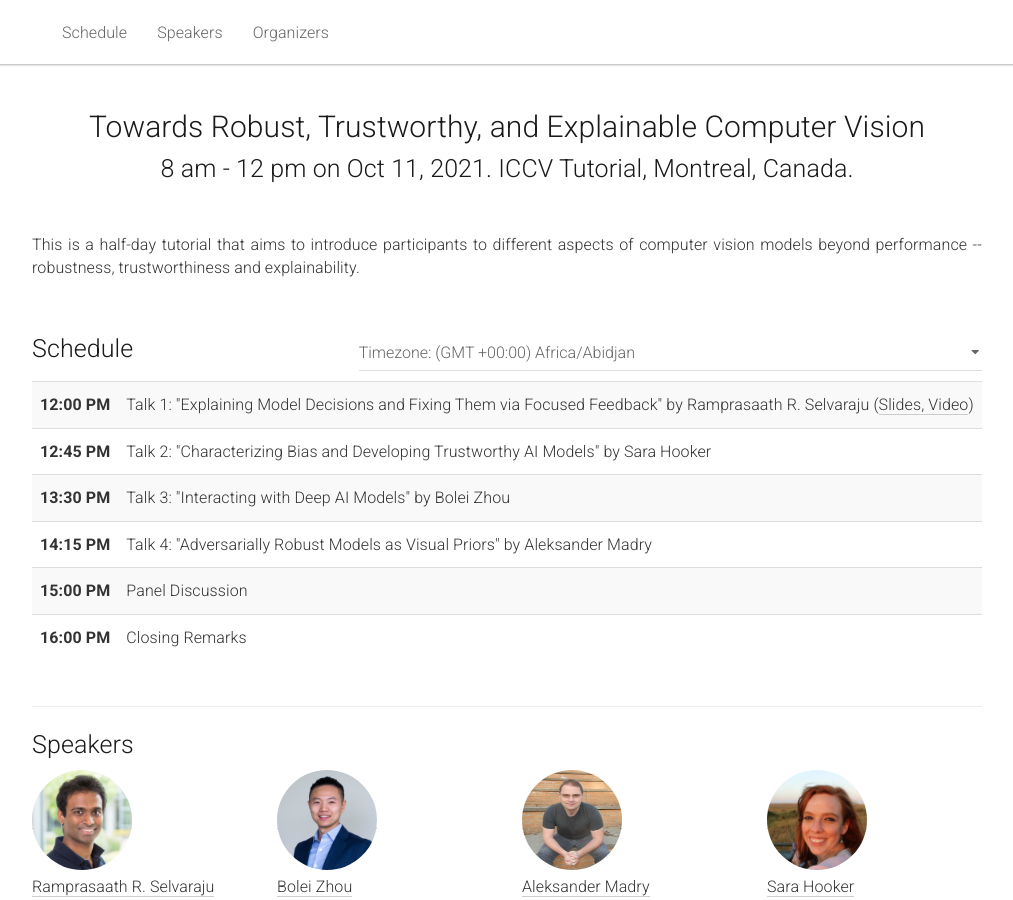
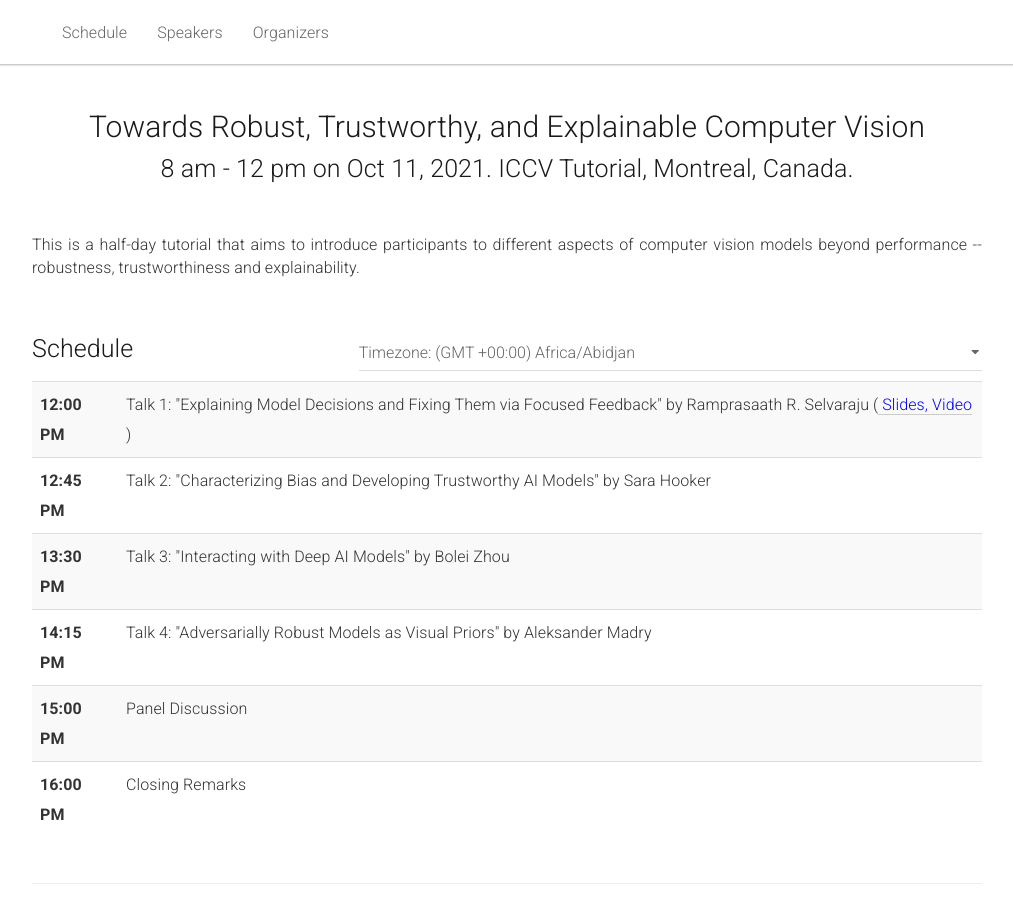
Before and after one commit to explainablevision/explainablevision.github.io, a Jekyll site: the page built from _pages/home.md, in a window 1280 px wide and 900 px high. Shown: the whole window, without its empty margins (133-1146 px from the left). Built offline with Jekyll 4.4.1, drawn with Linux system fonts in a browser that asks for light colours.

Commit message:
add slide link

```diff
--- a/_pages/home.md
+++ b/_pages/home.md
@@ -41,7 +41,7 @@ acknowledgements: ""
   <div class="col-xs-12">
     <table class="table table-striped" id="schedule-table">
     <tbody>
-    <tr> <th scope="row" data-time="08:00">08:00 AM</th> <td>Talk 1: "Explaining Model Decisions and Fixing Them via Focused Feedback" by Ramprasaath R. Selvaraju (<a href="">Slides, </a> <a href="https://youtu.be/rI--agyHEoE">Video</a>)</td></tr>
+    <tr> <th scope="row" data-time="08:00">08:00 AM</th> <td>Talk 1: "Explaining Model Decisions and Fixing Them via Focused Feedback" by Ramprasaath R. Selvaraju (<a href="https://drive.google.com/file/d/15q2XbypMB7PlRAQaEqA9pXzvb4xdpTmL/view?usp=sharing"><span style="color:blue"> Slides, </span> </a> <a href="https://youtu.be/rI--agyHEoE"> <span style="color:blue">Video </span> </a>)</td></tr>
     <tr> <th scope="row" data-time="08:45">08:45 AM</th> <td>Talk 2: "Characterizing Bias and Developing Trustworthy AI Models" by Sara Hooker</td></tr>
     <tr> <th scope="row" data-time="09:30">09:30 AM</th> <td>Talk 3: "Interacting with Deep AI Models" by Bolei Zhou</td> </tr>
     <tr> <th scope="row" data-time="10:15">10:15 AM</th> <td>Talk 4: "Adversarially Robust Models as Visual Priors" by Aleksander Madry</td></tr>
```
